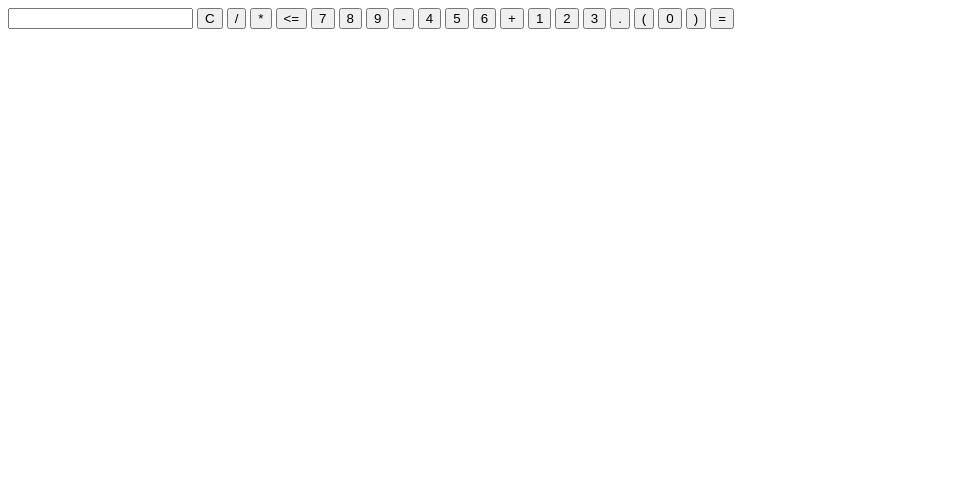
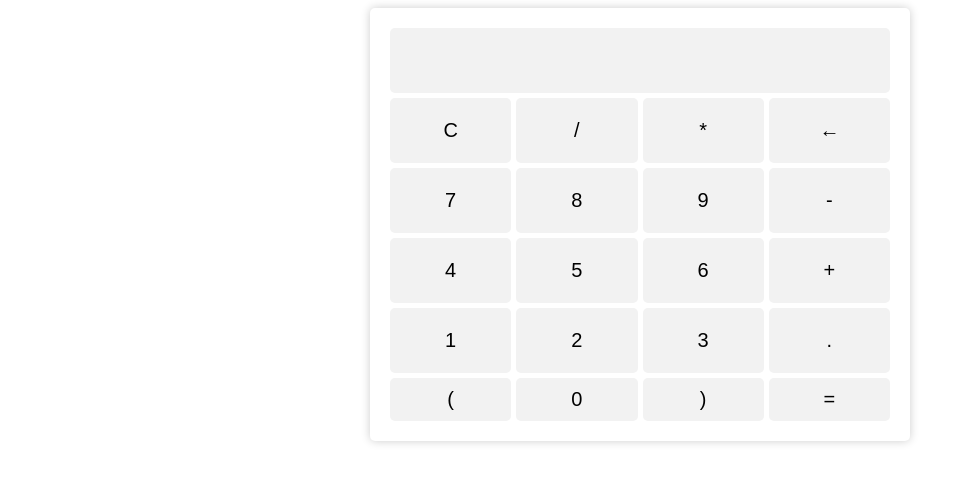
Before and after one commit to acciojob/calculator-prudhvi1601, a website: page main.html in a window 1280 px wide. Shown: the whole page, without its empty margins (0-968 px from the left). Drawn offline with Linux system fonts and the light colour scheme.

Commit message:
calculator

```diff
--- a/main.html
+++ b/main.html
@@ -2,7 +2,7 @@
 <html>
 <head>
 	<title>Calculator</title>
-	<link rel="stylesheet" href="style.css">
+	<link rel="stylesheet" href="./style.css">
 </head>
 <body>
 	<div class="calculator">
@@ -10,7 +10,7 @@
 		<button id="clr">C</button>
 		<button id="divide">/</button>
 		<button id="multiply">*</button>
-		<button id="clear"><=</button>
+		<button id="clear">&larr;</button>
 		<button id="block7" >7</button>
 		<button id="block8">8</button>
 		<button id="block9">9</button>
--- a/styles.css
+++ b/style.css
@@ -1,6 +1,3 @@
-
-/* Your CSS Code here. */
-/* CSS for calculator layout */
 .calculator {
     display: grid;
     grid-template-columns: repeat(4, 1fr);
@@ -11,9 +8,9 @@
     border-radius: 5px;
     box-shadow: 0px 0px 10px rgba(0, 0, 0, 0.2);
     width: 500px;
+    margin: 0 auto;
 }
 
-/* CSS for calculator buttons */
 .calculator button {
     grid-column: span 1;
     grid-row: span 1;
@@ -30,7 +27,6 @@
     background-color: #e6e6e6;
 }
 
-/* CSS for calculator display */
 .calculator input[type=text] {
     grid-column: 1 / span 4;
     grid-row: 1 / span 1;
```
